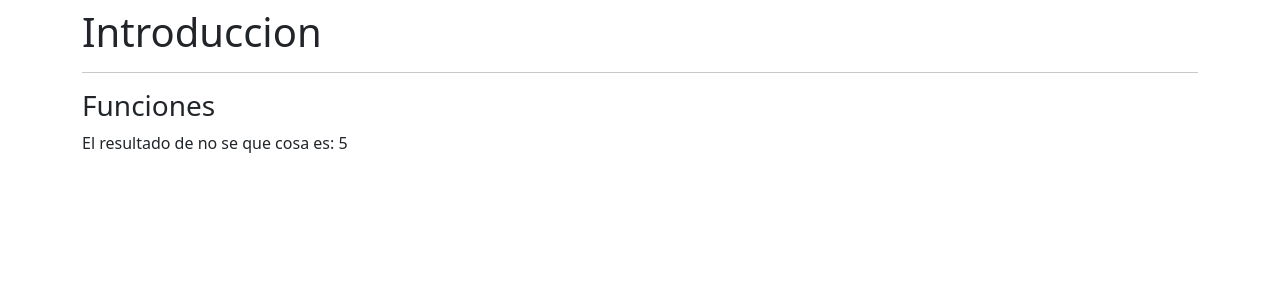
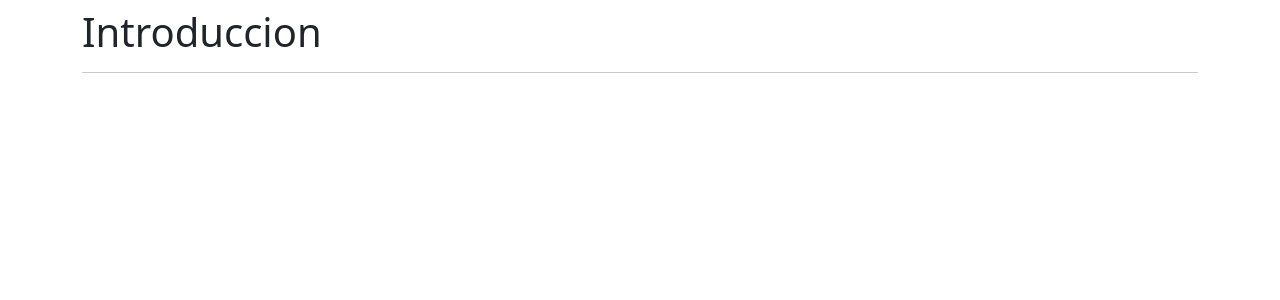
Before and after one commit to RafaEscobar/RN-C-1-Introduccion, a React (Create React App) app: page / in a window 1280 px wide. Shown: the top 300 px of the page. Built offline with nearby package versions, Linux system fonts and the light colour scheme.

Commit message:
Conluyendo funciones

```diff
--- a/src/App.tsx
+++ b/src/App.tsx
@@ -1,7 +1,7 @@
 // import { TiposBasicos } from './typescript/TiposBasicos';
 // import { ObjetosLiterales } from "./typescript/ObjetosLiterales";
+// import { Funciones } from "./typescript/Funciones";
 
-import { Funciones } from "./typescript/Funciones";
 
 
 const App = () => {
@@ -11,7 +11,7 @@ const App = () => {
       <hr />
       {/* <TiposBasicos /> */}
       {/* <ObjetosLiterales /> */}
-      <Funciones />
+      {/* <Funciones /> */}
     </div>
   )
 }
```
